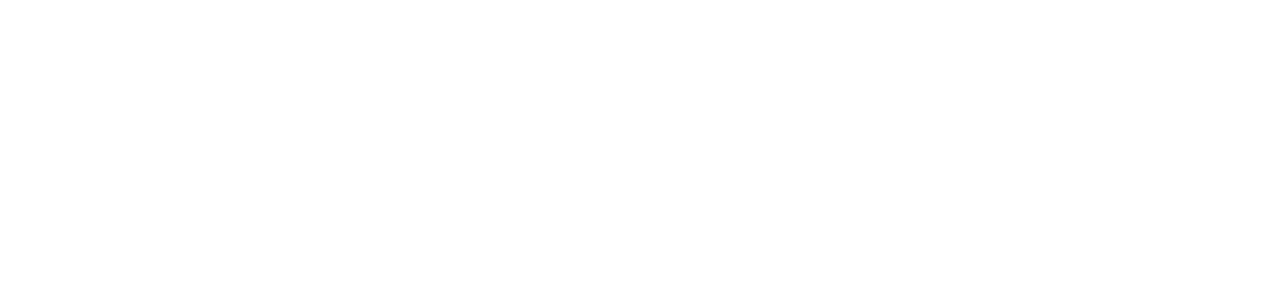
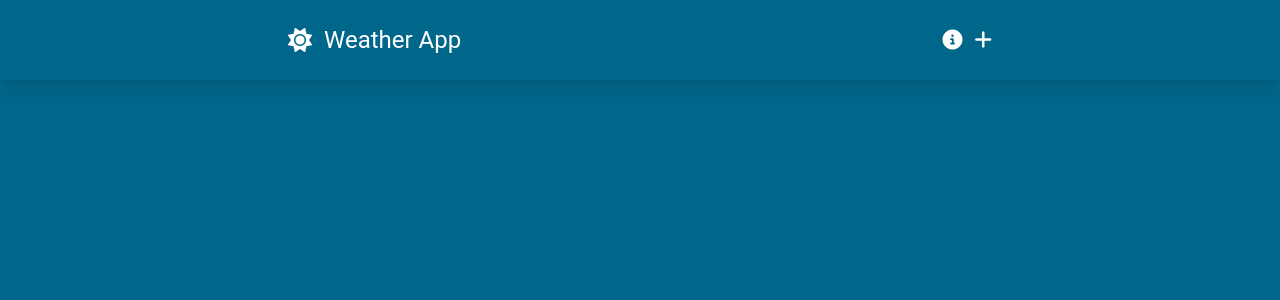
Before and after one commit to WinstonSmith13/vue3-project, a Vue app: page / in a window 1280 px wide. Shown: the top 300 px of the page. Built offline with nearby package versions, Linux system fonts and the light colour scheme.

Commit message:
Working on the nav bar.

```diff
--- a/index.html
+++ b/index.html
@@ -2,11 +2,12 @@
 <html lang="en">
   <head>
     <meta charset="UTF-8">
-    <link rel="icon" href="/favicon.ico">
+
     <meta name="viewport" content="width=device-width, initial-scale=1.0">
       <link rel="preconnect" href="https://fonts.googleapis.com">
       <link rel="preconnect" href="https://fonts.gstatic.com" crossorigin>
       <link href="https://fonts.googleapis.com/css2?family=Montserrat&family=Open+Sans:wght@300&display=swap" rel="stylesheet">
+      <link rel="stylesheet" href="https://cdnjs.cloudflare.com/ajax/libs/font-awesome/6.2.0/css/all.min.css" integrity="sha512-xh6O/CkQoPOWDdYTDqeRdPCVd1SpvCA9XXcUnZS2FmJNp1coAFzvtCN9BmamE+4aHK8yyUHUSCcJHgXloTyT2A==" crossorigin="anonymous" referrerpolicy="no-referrer" />
     <title>Vite App</title>
   </head>
   <body>
--- a/src/App.vue
+++ b/src/App.vue
@@ -1,11 +1,17 @@
 <template>
-  <div>
-<RouterView />
+  <div class="flex flex-col min-h-screen font-Roboto bg-weather-primary">
+    <site-navigation></site-navigation>
+    <RouterView/>
   </div>
 </template>
 
 <script setup>
-import{RouterView} from "vue-router";
+
+
+import SiteNavigation from "./components/SiteNavigation.vue";
+
+
+
 </script>
 
 <style scoped>
--- /dev/null
+++ b/src/components/SiteNavigation.vue
@@ -0,0 +1,25 @@
+<template>
+  <header class="sticky top-0 bg-weather-primary shadow-lg">
+    <nav class="container flex flex-col sm:flex-row items-center gap-4
+ text-white py-6">
+      <RouterLink :to="{name: 'home'}">
+        <div class="flex items-center gap-3 flex-1">
+          <i class="fa-solid fa-sun text-2xl"></i>
+          <p class="text-2xl">Weather App</p>
+        </div>
+      </RouterLink>
+<div class="flex gap-3 flex-1 justify-end">
+  <i class="fa-solid fa-circle-info text-xl hover:text-weather-secondary duration-150 cursor-pointer">
+  </i>
+  <i class="fa-solid fa-plus text-xl hover:text-weather-secondary duration-150 cursor-pointer">
+  </i>
+
+</div>
+    </nav>
+
+  </header>
+</template>
+
+<script setup>
+
+</script>
```
